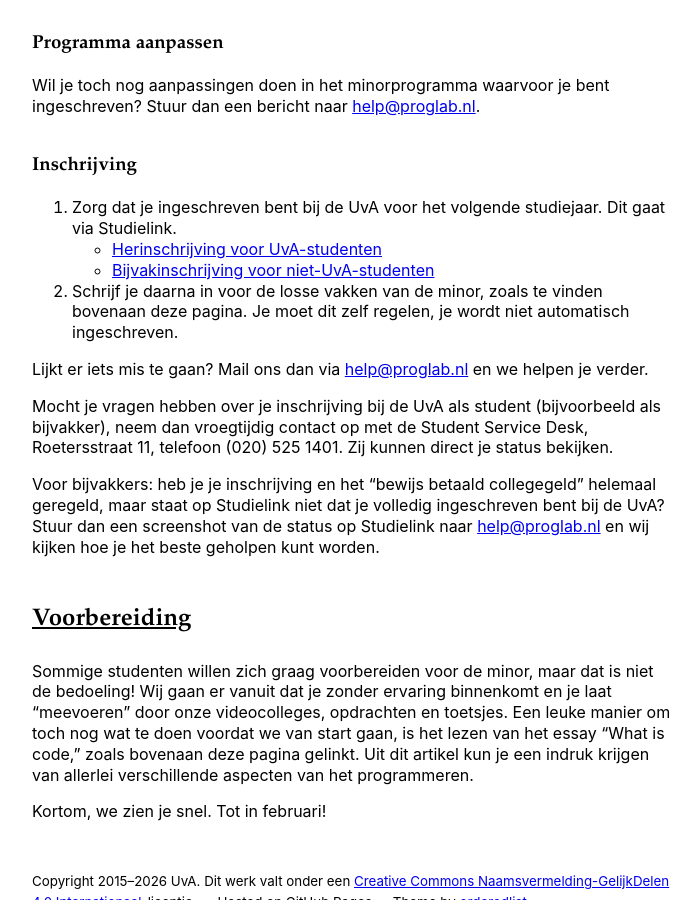
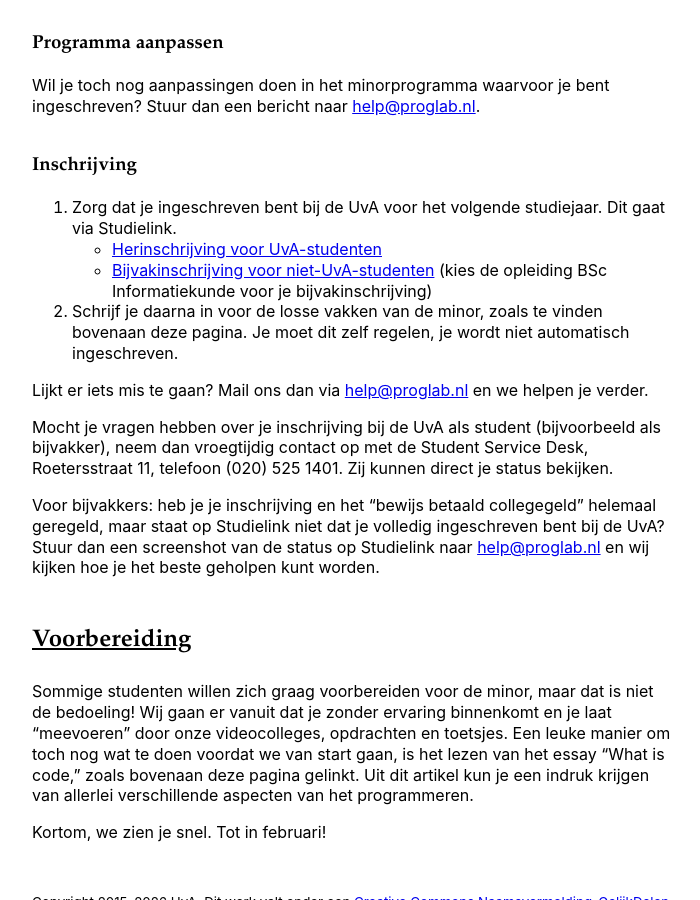
Before and after one commit to minprog/welkom, a Jekyll site: the page built from parttime/index.md, in a window 1280 px wide and 900 px high, scrolled down 5502 px. Shown: the whole window, without its empty margins (288-988 px from the left). Built offline with Jekyll 4.4.1, drawn with Linux system fonts in a browser that asks for light colours; our own code applies the rules of GitHub Pages for plain Markdown files.

Commit message:
Update admin.md

```diff
--- a/_includes/admin.md
+++ b/_includes/admin.md
@@ -6,7 +6,7 @@ Wil je toch nog aanpassingen doen in het minorprogramma waarvoor je bent ingesch
 
 1. Zorg dat je ingeschreven bent bij de UvA voor het volgende studiejaar. Dit gaat via Studielink.
     - [Herinschrijving voor UvA-studenten](https://student.uva.nl/informatie/herinschrijven)
-    - [Bijvakinschrijving voor niet-UvA-studenten](https://www.uva.nl/onderwijs/overig-onderwijs/bijvakken/bijvakken.html)
+    - [Bijvakinschrijving voor niet-UvA-studenten](https://www.uva.nl/onderwijs/overig-onderwijs/bijvakken/bijvakken.html) (kies de opleiding BSc Informatiekunde voor je bijvakinschrijving)
 
 2. Schrijf je daarna in voor de losse vakken van de minor, zoals te vinden bovenaan deze pagina. Je moet dit zelf regelen, je wordt niet automatisch ingeschreven.
 
```
